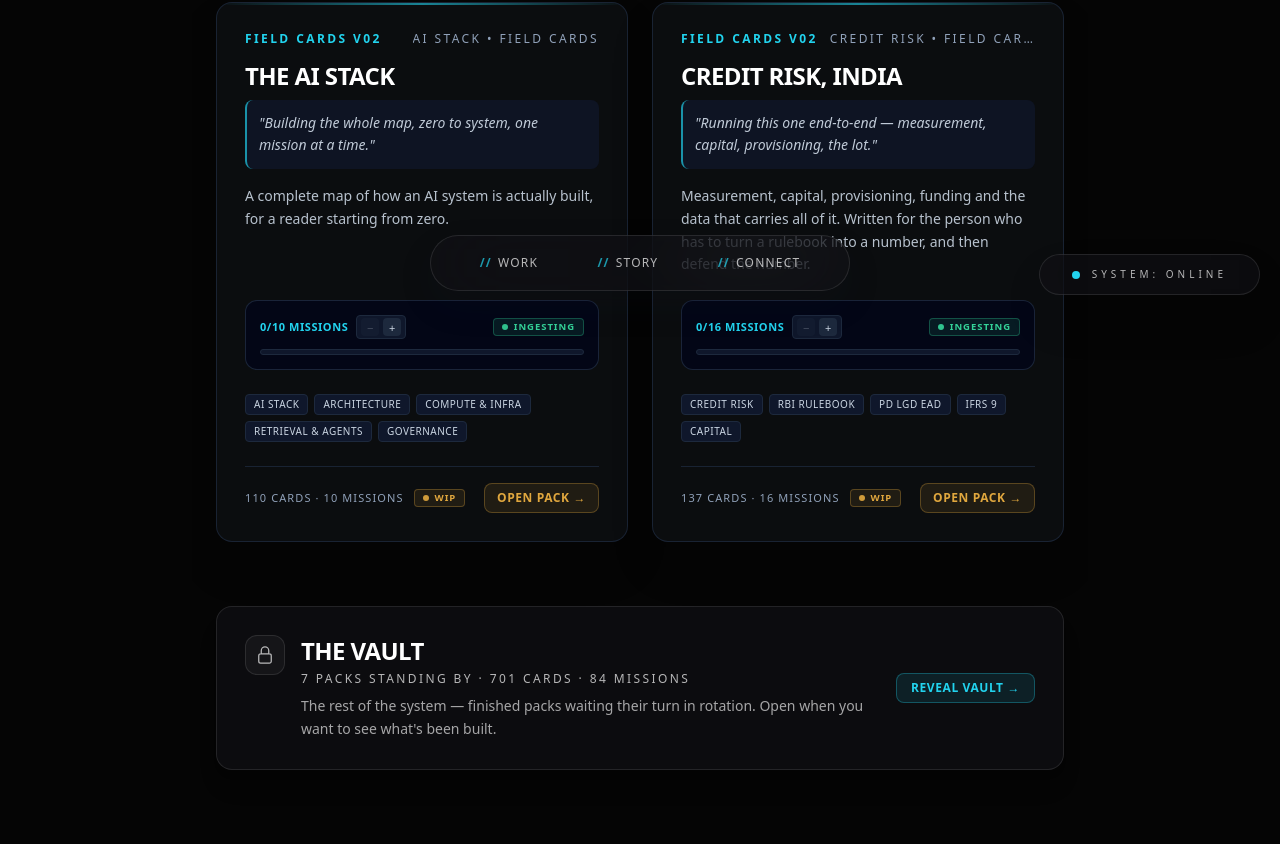
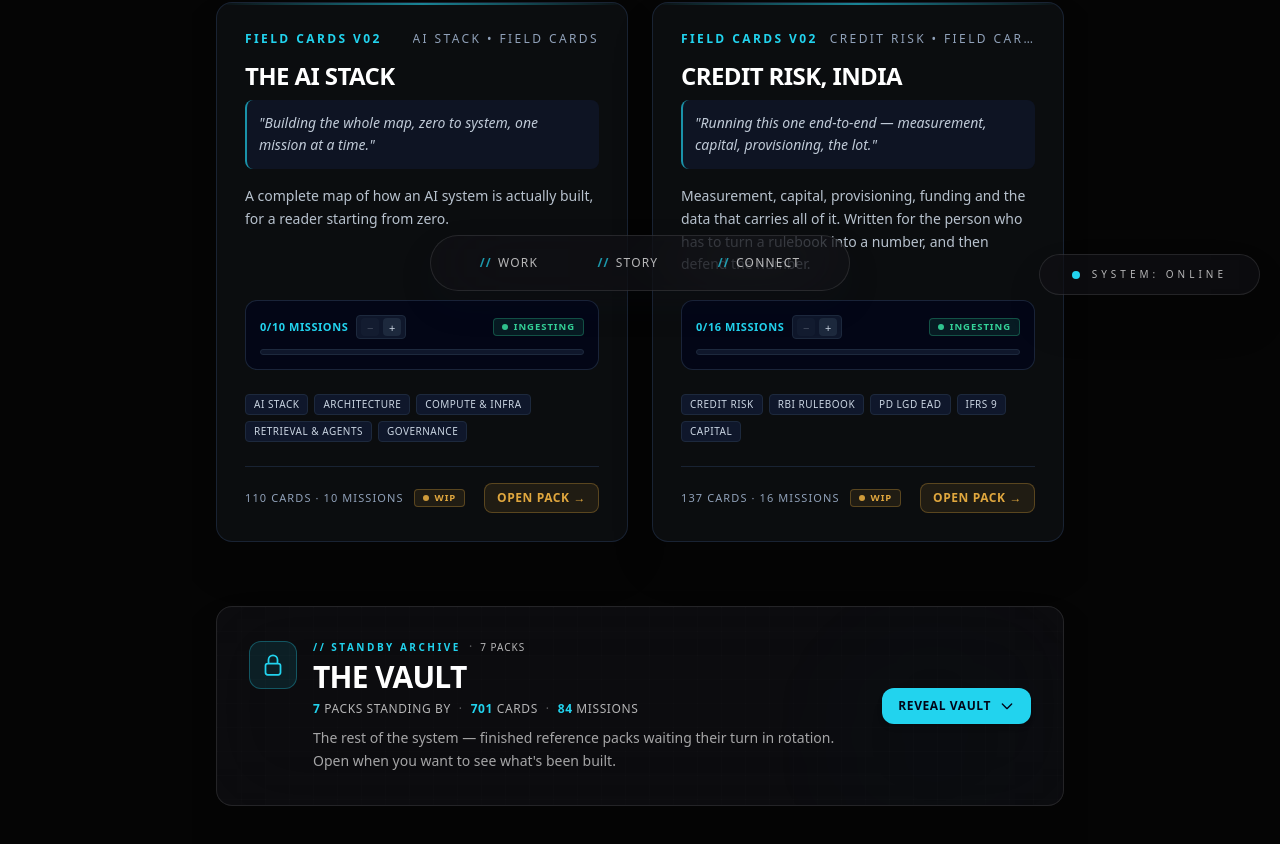
Before and after one commit to tharungajula2/tharungajula, a Next.js app: page /notebook in a window 1280 px wide. Shown: the part 485-1329 px from the top of the page. Built offline with nearby package versions, Linux system fonts and the light colour scheme.

Commit message:
design(notebook): redesign Vault Gate with tactical glassmorphic layout and solid cyan CTA

```diff
--- a/components/notebook/FieldCardsShelf.tsx
+++ b/components/notebook/FieldCardsShelf.tsx
@@ -228,34 +228,76 @@ export default function FieldCardsShelf() {
           type="button"
           onClick={toggleVault}
           aria-expanded={isVaultOpen}
-          className="w-full text-left group flex flex-col sm:flex-row sm:items-center justify-between gap-6 p-6 sm:p-7 rounded-2xl bg-surface-raised border border-hairline hover:border-accent/40 shadow-xl transition-all duration-300 motion-reduce:transition-none cursor-pointer focus-visible:ring-2 focus-visible:ring-accent focus-visible:outline-none"
+          className="relative w-full text-left group overflow-hidden rounded-2xl bg-surface-raised backdrop-blur-2xl border border-hairline hover:border-accent/40 shadow-2xl transition-all duration-300 motion-reduce:transition-none cursor-pointer focus-visible:ring-2 focus-visible:ring-accent focus-visible:outline-none p-6 sm:p-8"
         >
+          {/* Ambient Glow & Grid Overlay */}
+          <div className="absolute top-0 right-0 w-64 h-64 bg-accent-glow/20 rounded-full blur-3xl pointer-events-none group-hover:opacity-100 opacity-40 transition-opacity" />
+          <div className="absolute inset-0 bg-[linear-gradient(to_right,var(--color-grid)_1px,transparent_1px),linear-gradient(to_bottom,var(--color-grid)_1px,transparent_1px)] bg-[size:24px_24px] pointer-events-none opacity-30" />
+
+          <div className="relative z-10 flex flex-col sm:flex-row sm:items-center justify-between gap-6">
             <div className="flex items-start gap-4">
-            {/* Lock / Stack Icon */}
-            <div className="w-10 h-10 rounded-xl bg-surface-sunken border border-hairline flex items-center justify-center text-ink-muted group-hover:text-accent group-hover:border-accent/30 transition-colors shrink-0 mt-1 sm:mt-0">
-              <svg className="w-5 h-5" fill="none" viewBox="0 0 24 24" stroke="currentColor" strokeWidth={1.5}>
+              {/* Vault Shield / Lock Icon */}
+              <div className="w-12 h-12 rounded-xl bg-accent/10 border border-accent/30 flex items-center justify-center text-accent group-hover:bg-accent group-hover:text-slate-950 transition-all shrink-0 mt-0.5">
+                <svg className="w-6 h-6" fill="none" viewBox="0 0 24 24" stroke="currentColor" strokeWidth={1.75}>
                   <path strokeLinecap="round" strokeLinejoin="round" d="M16.5 10.5V6.75a4.5 4.5 0 10-9 0v3.75m-.75 11.25h10.5a2.25 2.25 0 002.25-2.25v-6.75a2.25 2.25 0 00-2.25-2.25H6.75a2.25 2.25 0 00-2.25 2.25v6.75a2.25 2.25 0 002.25 2.25z" />
                 </svg>
               </div>
 
               <div>
-              <h2 className="text-xl sm:text-2xl font-bold uppercase tracking-tight text-ink">
+                <div className="flex items-center gap-2 mb-1">
+                  <span className="text-[10px] font-mono tracking-[0.25em] text-accent font-semibold uppercase">
+                    // STANDBY ARCHIVE
+                  </span>
+                  <span className="text-ink-faint text-xs">·</span>
+                  <span className="text-[10px] font-mono text-ink-muted uppercase tracking-widest">
+                    {vaultCount} PACKS
+                  </span>
+                </div>
+
+                <h2 className="text-2xl sm:text-3xl font-bold uppercase tracking-tight text-ink">
                   THE VAULT
                 </h2>
-              <div className="text-xs font-mono text-ink-muted uppercase tracking-[0.2em] mt-1">
-                {vaultCount} PACKS STANDING BY · {vaultCards} CARDS · {vaultMissions} MISSIONS
+
+                <div className="text-xs font-mono text-ink-muted uppercase tracking-wider mt-1.5 flex flex-wrap gap-2 items-center">
+                  <span>
+                    <strong className="text-accent font-bold">{vaultCount}</strong> PACKS STANDING BY
+                  </span>
+                  <span className="text-ink-faint select-none">·</span>
+                  <span>
+                    <strong className="text-accent font-bold">{vaultCards}</strong> CARDS
+                  </span>
+                  <span className="text-ink-faint select-none">·</span>
+                  <span>
+                    <strong className="text-accent font-bold">{vaultMissions}</strong> MISSIONS
+                  </span>
                 </div>
-              <p className="text-xs sm:text-sm text-ink-muted font-sans mt-2 max-w-xl leading-relaxed opacity-90">
-                The rest of the system — finished packs waiting their turn in rotation. Open when you want to see what's been built.
+
+                <p className="text-xs sm:text-sm text-ink-muted font-sans mt-2.5 max-w-xl leading-relaxed opacity-90">
+                  The rest of the system — finished reference packs waiting their turn in rotation. Open when you want to see what's been built.
                 </p>
               </div>
             </div>
 
-          {/* AFFORDANCE CTA (Cyan --color-accent for contrast in both modes) */}
+            {/* REVEAL VAULT CTA BUTTON */}
             <div className="flex-shrink-0 self-start sm:self-center">
-            <span className="inline-flex items-center gap-2 px-3.5 py-1.5 rounded-lg bg-accent/10 text-accent border border-accent/30 font-mono text-xs font-bold uppercase tracking-wider group-hover:bg-accent group-hover:text-slate-950 transition-all motion-reduce:transition-none whitespace-nowrap">
-              {isVaultOpen ? 'HIDE VAULT ↑' : 'REVEAL VAULT →'}
+              <span className="inline-flex items-center gap-2 px-4 py-2.5 rounded-xl bg-accent text-slate-950 font-mono text-xs font-bold uppercase tracking-wider group-hover:scale-105 transition-all shadow-md whitespace-nowrap">
+                {isVaultOpen ? (
+                  <>
+                    HIDE VAULT
+                    <svg className="w-4 h-4" fill="none" viewBox="0 0 24 24" stroke="currentColor" strokeWidth={2}>
+                      <path strokeLinecap="round" strokeLinejoin="round" d="M5 15l7-7 7 7" />
+                    </svg>
+                  </>
+                ) : (
+                  <>
+                    REVEAL VAULT
+                    <svg className="w-4 h-4" fill="none" viewBox="0 0 24 24" stroke="currentColor" strokeWidth={2}>
+                      <path strokeLinecap="round" strokeLinejoin="round" d="M19 9l-7 7-7-7" />
+                    </svg>
+                  </>
+                )}
               </span>
+            </div>
           </div>
         </button>
 
```
Lines whose indentation alone changed are shown as unchanged.
